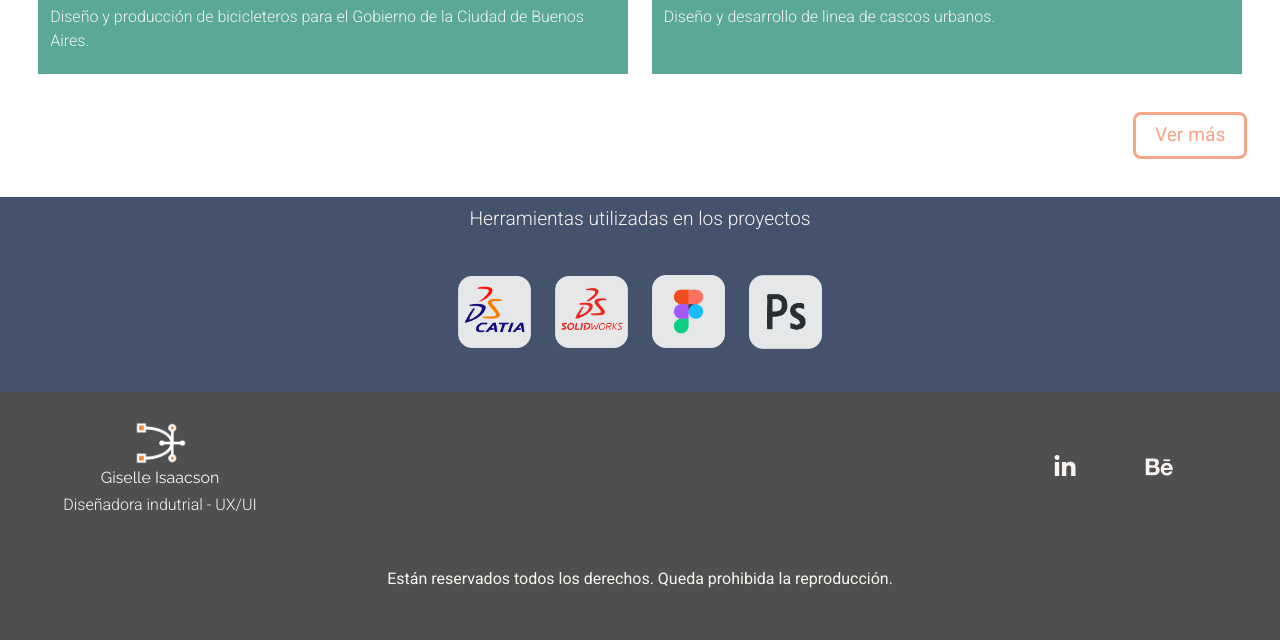
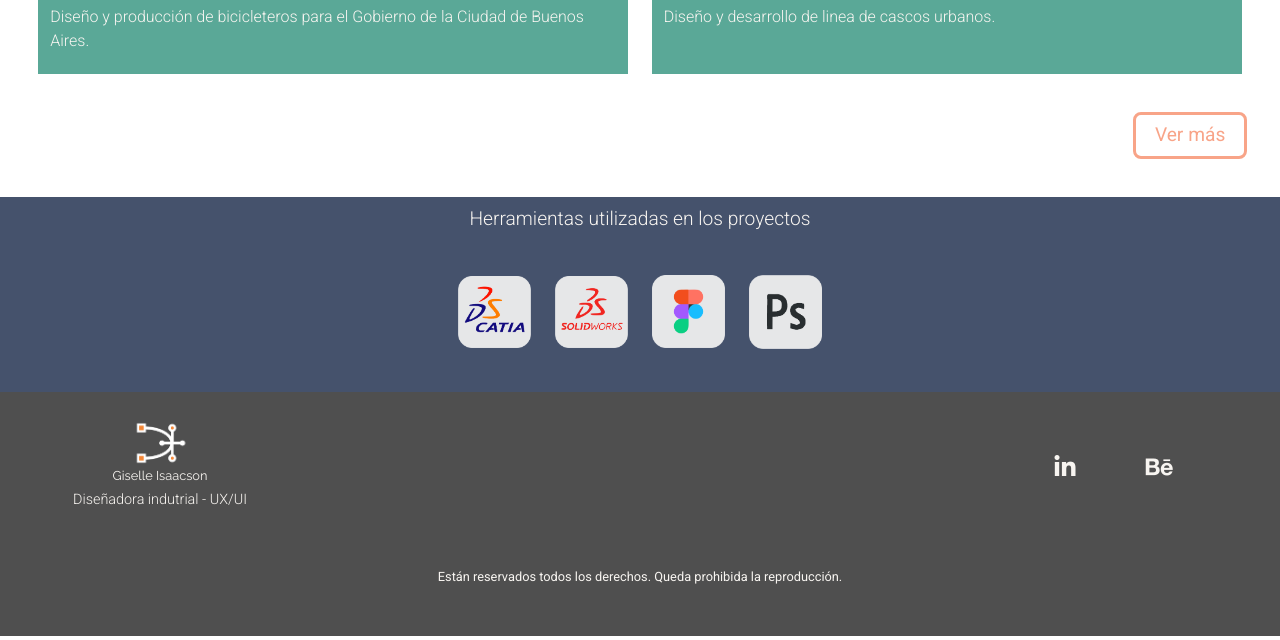
Before and after one commit to giselleis/DI-Giselle-Isaacson, a website: page index.html in a window 1280 px wide. Shown: the part 1673-2313 px from the top of the page. Drawn offline with nearby package versions, Linux system fonts and the light colour scheme.

Commit message:
cambio con font size de footer

```diff
--- a/sass/components/_footer.scss
+++ b/sass/components/_footer.scss
@@ -33,21 +33,21 @@
         .footer__logotipo--titulo{
             color: $color-fondo ;
             font-family: 'Raleway', sans-serif;
-            font-size: 1rem;
+            font-size: 0.8rem;
             font-weight: 400;
         }
 
         @media only screen and (min-width: 768px) {
-            font-size: 1.3rem;
+            font-size: 1.1rem;
             font-weight: 600;
         }
 
         .footer__logotipo--bajada{
             color: $color-fondo ;
-            font-size: 0.7rem;
+            font-size: 0.6rem;
             font-weight: 200;
             @media only screen and (min-width: 768px) {
-                font-size: 1rem;
+                font-size: 0.9rem;
             }
         }
         }
@@ -77,6 +77,7 @@
         h6{
             margin: 2%;
             padding: 2%;
+            font-size: 0.8rem;
 
         }
 }
```
Also changed, not shown: css/main.css.
